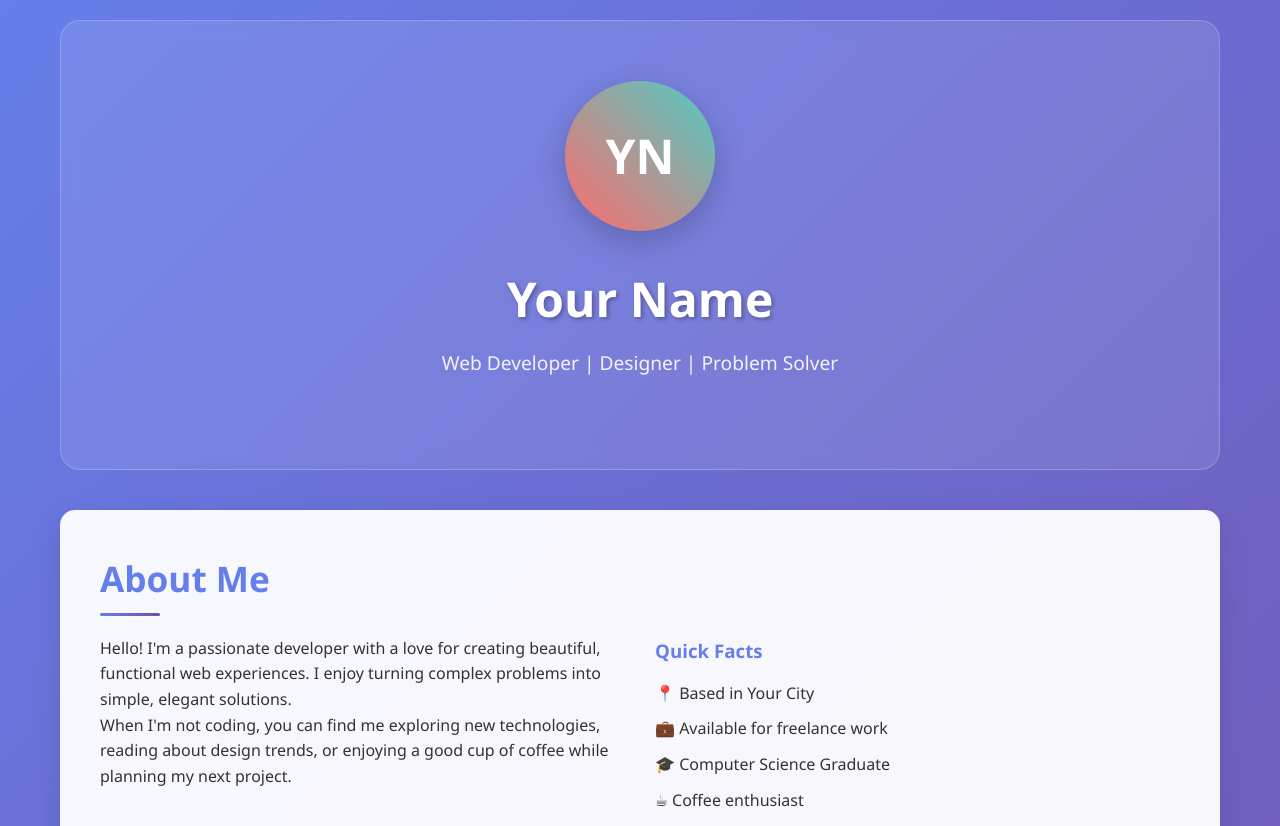
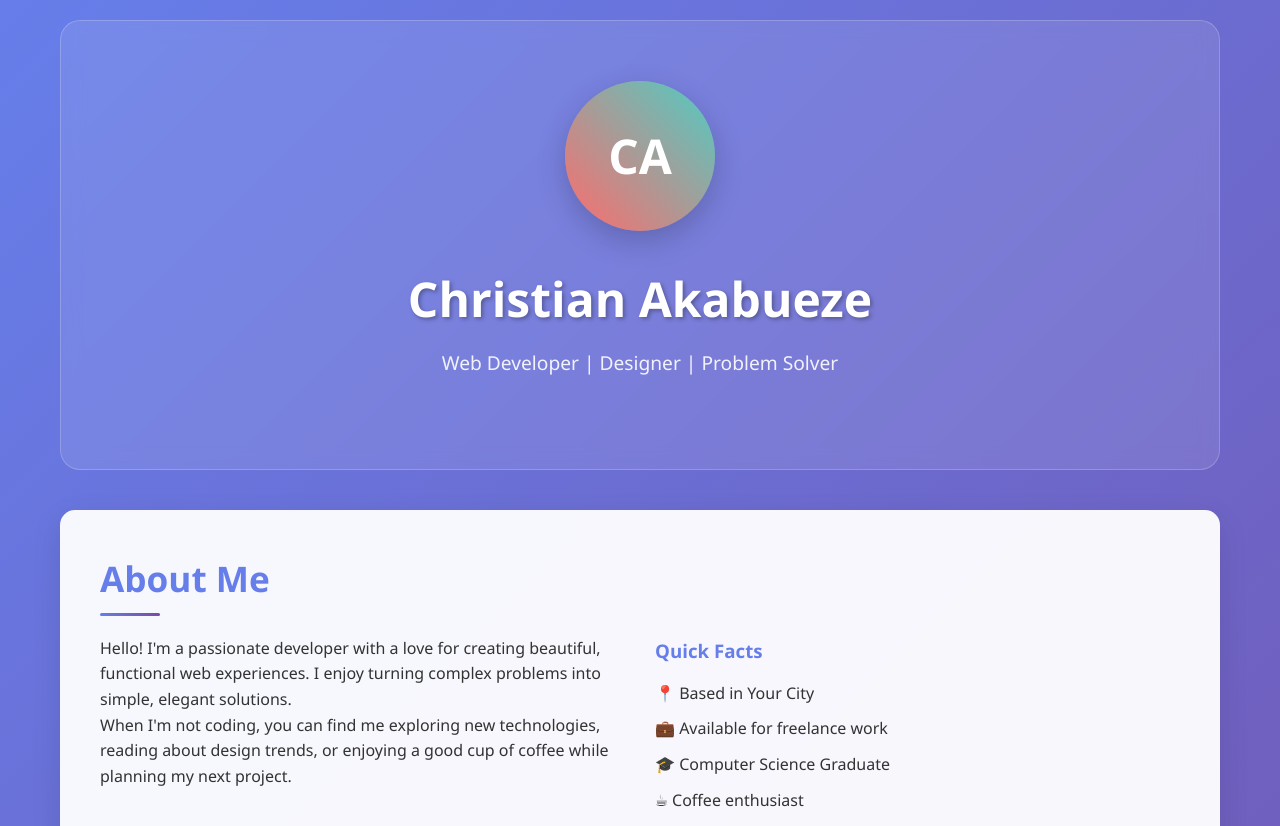
Before and after one commit to fechachris4/fechachris4.github.io, a plain HTML site: page index.html in a window 1280 px wide. Shown: the top 826 px of the page. Drawn offline with Linux system fonts and the light colour scheme.

Commit message:
Update of my name on website

```diff
--- a/index.html
+++ b/index.html
@@ -243,8 +243,8 @@
 <body>
     <div class="container">
         <header>
-            <div class="profile-img">YN</div>
-            <h1>Your Name</h1>
+            <div class="profile-img">CA</div>
+            <h1>Christian Akabueze</h1>
             <p class="tagline">Web Developer | Designer | Problem Solver</p>
         </header>
 
```
